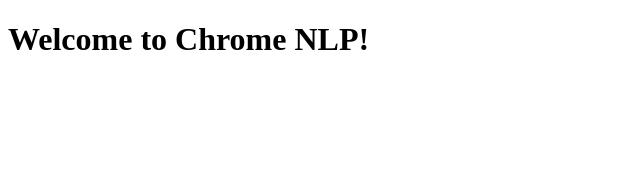
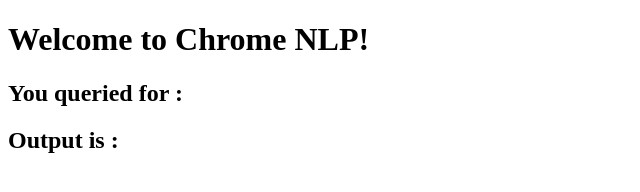
Before and after one commit to AbhijeetPatil198/summerof15, a browser extension: page index.html in a window 1280 px wide. Shown: the whole page, without its empty margins (0-640 px from the left). Drawn offline with Linux system fonts and the light colour scheme.

Commit message:
index.html under construction

```diff
--- a/index.html
+++ b/index.html
@@ -4,7 +4,8 @@
 <title>Chrome NLP</title>
 <body style="width: 400px">
 <h1>Welcome to Chrome NLP!</h1>
-
+<h2 id ='query'>You queried for : </h2>
+<h2 id ='output'>Output is : </h2>
 
 </body>
 </html>
```
Also changed, not shown: manifest.json.
